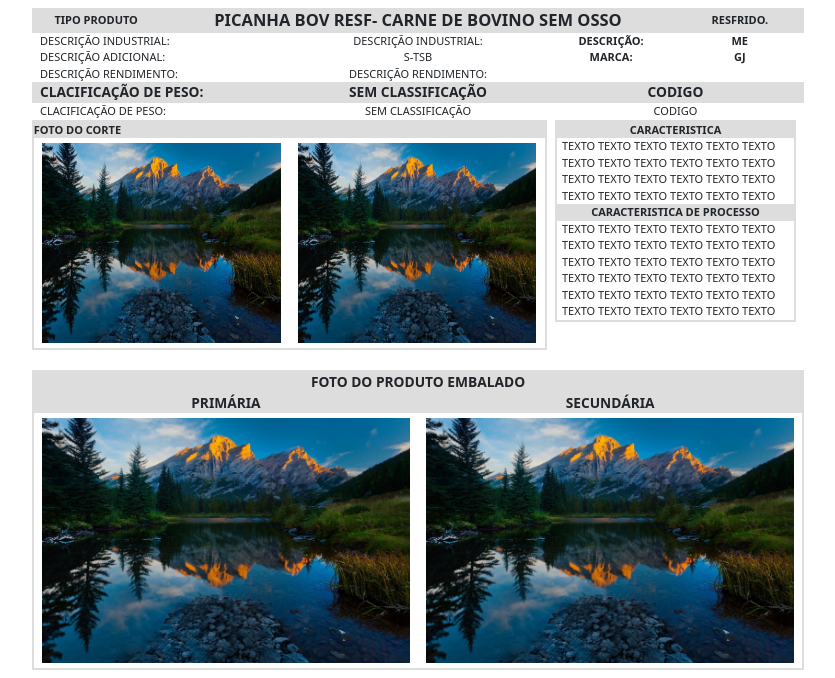
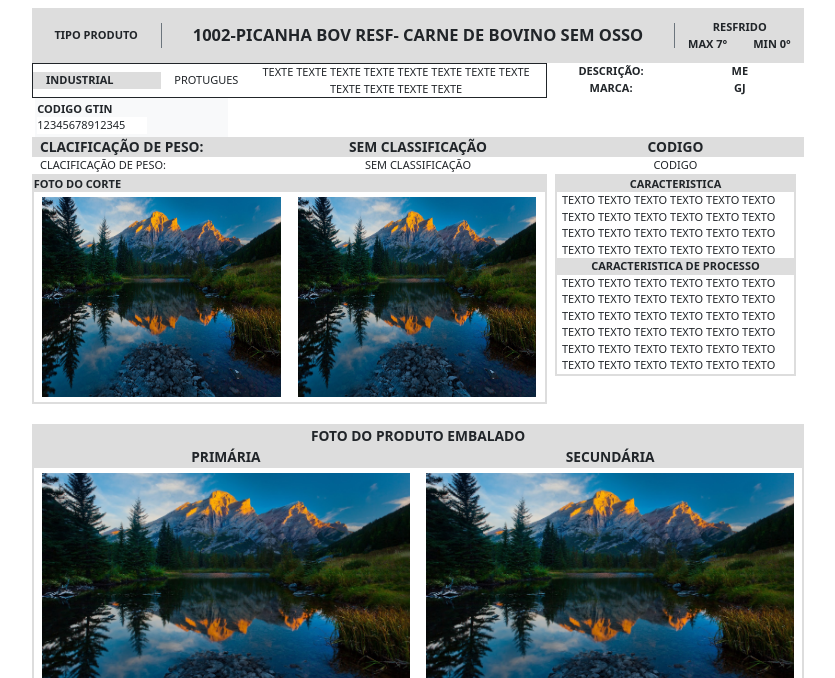
Before and after one commit to Kaiomartini/RelatoriosCustomisados, a plain HTML site: page RelatorioCristiano/realtorioCristiano.html in a window 1280 px wide. Shown: the part 122-800 px from the top of the page, without its empty margins (222-1057 px from the left). Drawn offline with nearby package versions, Linux system fonts and the light colour scheme.

Commit message:
Update realtorioCristiano.html

```diff
--- a/RelatorioCristiano/realtorioCristiano.html
+++ b/RelatorioCristiano/realtorioCristiano.html
@@ -46,7 +46,7 @@
         }
         /* body{background-color: #dadada;} */
 
-        .pquebra {
+        p.quebra {
             overflow-wrap: break-word;
             word-wrap: break-word;
             word-break: break-word;
@@ -123,6 +123,8 @@
                 </div>
             </div>
 
+
+
             <div class="col-4 text-center">
                 <div class="row">
                     <div class="col-12 distaca fw-bold">CÓDIGO DSPeDC 001</div>
@@ -149,25 +151,24 @@
         <!-- #################### --- INICIO bloco 2 -- ################################  -->
         <div class="row text-center fw-bold distaca">
             <div class="col-2 my-auto">Tipo produto</div>
-            <div class="col-8 fs-4"> Picanha bov resf- carne de bovino sem osso </div>
+            <div class="col-8 text-center my-auto fs-4 border-end border-start border-secondary"> 1002-Picanha bov resf- carne de bovino sem osso </div>
             <div class="col-2 my-auto">
-                <div class="row">
-                <P class="">Resfrido.</P>
-                <!-- <span>7°</span>
-                <span>0°</span> -->
+                <div class="row my-3 ">
+                <div class="col-12">Resfrido</div>
+                <div class="col-6">max 7°</div>
+                <div class="col-6">min 0°</div>
                 </div>
             </div>
         </div>
         <div class="row">
-            <div class="col-4 text-start">
-                <div>Descrição Industrial:</div>
-                <div>Descrição Adicional:</div>
-                <div>Descrição Rendimento:</div>
-            </div>
-            <div class="col-4 text-center">
-                <div>Descrição Industrial:</div>
-                <div>S-TSB</div>
-                <div>Descrição Rendimento:</div>
+            <div class="col-8">
+                <div class="row border border-dark my-auto ">
+                    <div class="col-3 text-start my-auto fw-bold distaca"><p class="my-auto">Industrial</p></div>
+                    <div class="col-2 text-center my-auto"><p>Protugues</p></div>
+                    <div class="col-7 text-center my-auto "><p> texte texte texte texte texte texte texte texte texte texte texte texte </p></div>
+                </div>
+
+
             </div>
             <div class="col-4 text-center fw-bold">
                 <div class="row fw-bold">
@@ -181,6 +182,13 @@
                     </div>
                 </div>
             </div>
+        </div>
+        <div class="row">
+            <div class="col-3 bg-light p-1 mx-1">
+                <div class=" col-5 fw-bold col">Codigo GTIN</div>
+                <div class="col-7 bg-white">12345678912345</div>
+            </div>
+
         </div>
 
         <!-- #################### --- FIM bloco 2 -- ################################  -->
```
